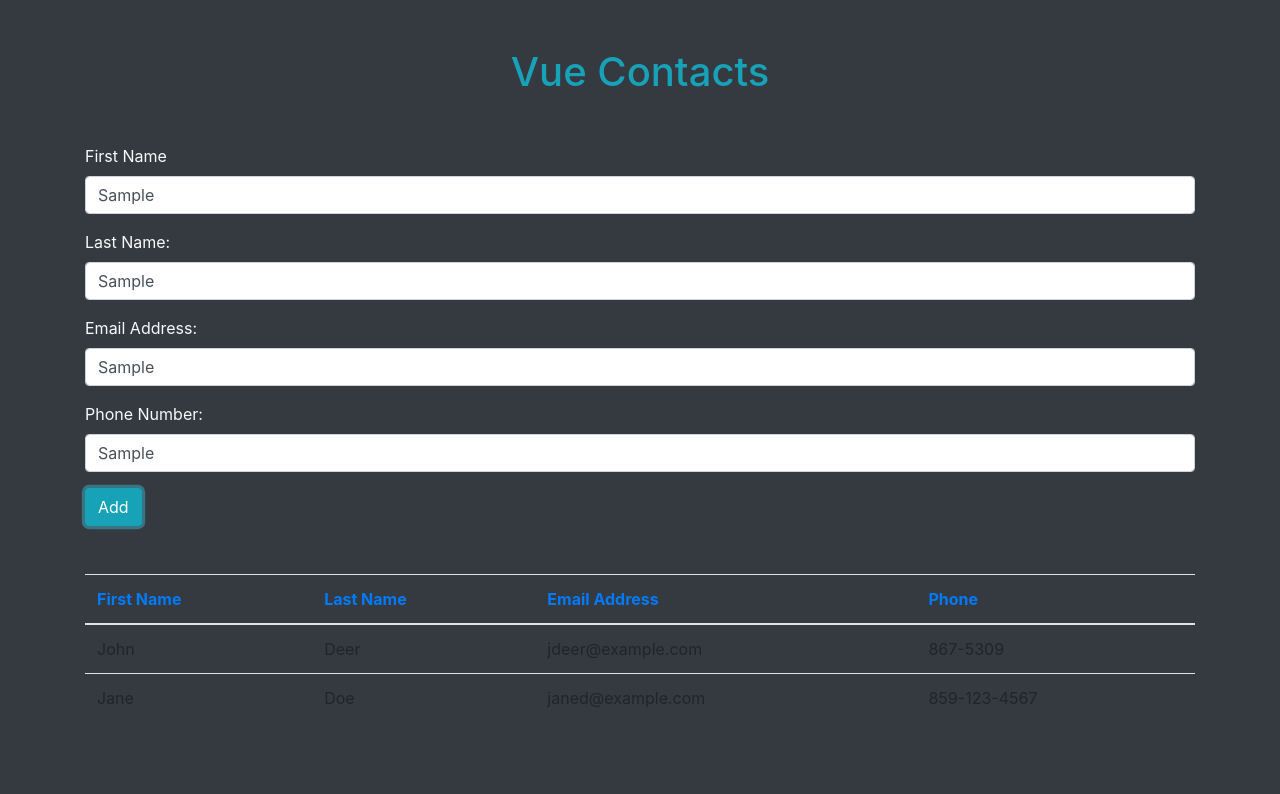
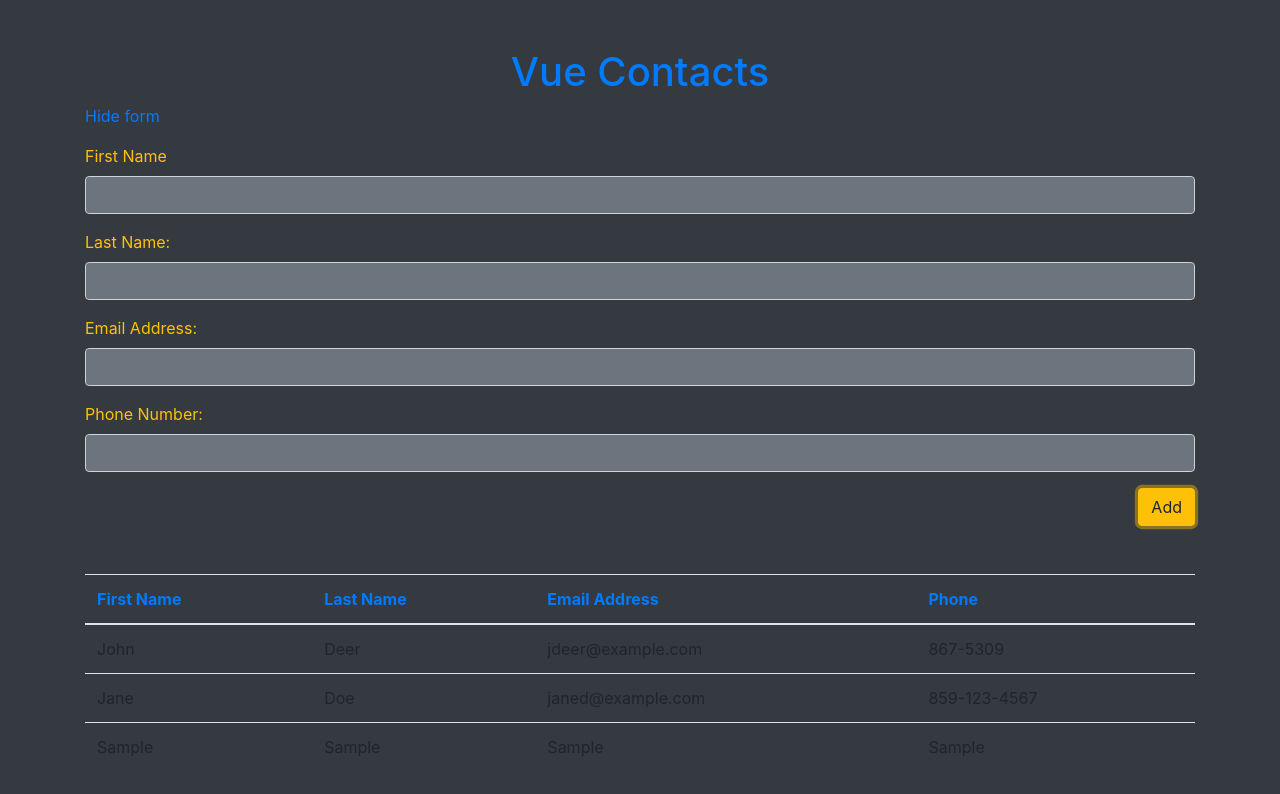
Before and after one commit to bootcamp-f18/vue-contacts, a website: page src/index.html in a window 1280 px wide. Both pictures are taken after typing "Sample", "Sample", "Sample", "Sample" into the empty fields and a click on the button "Add". Drawn offline with nearby package versions, Linux system fonts and the light colour scheme; files that its build step writes are made by us from their sources.

Commit message:
Adds add contact

```diff
--- a/src/index.html
+++ b/src/index.html
@@ -7,37 +7,40 @@
     </head>
     <body class="container bg-dark text-light">
 
-        <h1 class="mt-5 text-info text-center">Vue Contacts</h1>
+        <h1 class="mt-5 text-primary text-center">Vue Contacts</h1>
 
-        <div id="app">
+        <div id="app" v-cloak>
 
-            <form class="mt-5">
+            <a class="mt-5" href="#" v-on:click="toggleForm">{{ showForm ? 'Hide form' : 'Show form' }}</a>
+            <div class="mt-3">
+                <form class="clearfix" v-if="showForm">
                     <div class="form-group">
-                    <label for="firstname">First Name</label>
-                    <input id="firstname" type="text" class="form-control">
+                        <label for="firstname" class="text-warning">First Name</label>
+                        <input id="firstname" v-model="formFirst" type="text" class="form-control bg-secondary text-light">
                     </div>
                     <div class="form-group">
-                    <label for="lastname">Last Name:</label>
-                    <input id="lastname" type="text" class="form-control">
+                        <label for="lastname" class="text-warning">Last Name:</label>
+                        <input id="lastname" v-model="formLast" type="text" class="form-control bg-secondary text-light">
                     </div>
                     <div class="form-group">
-                    <label for="emailaddr">Email Address:</label>
-                    <input id="emailaddr" type="text" class="form-control">
+                        <label for="emailaddr" class="text-warning">Email Address:</label>
+                        <input id="emailaddr" v-model="formEmail" type="text" class="form-control bg-secondary text-light">
                     </div>
                     <div class="form-group">
-                    <label for="phonenum">Phone Number:</label>
-                    <input id="phonenum" type="text" class="form-control">
+                        <label for="phonenum" class="text-warning">Phone Number:</label>
+                        <input id="phonenum" v-model="formPhone" type="text" class="form-control bg-secondary text-light">
                     </div>
-                <button type="button" class="btn btn-info">Add</button>
+                    <button type="button" class="btn btn-warning float-right" v-on:click="addOrUpdateContact">{{ buttonText }}</button>
                 </form>
+            </div>
 
             <table class="table mt-5">
                 <thead>
                     <tr>
-                        <th><a href="#" v-on:click="sort('firstname')">First Name</a></th>
-                        <th><a href="#" v-on:click="sort('lastname')">Last Name</a></th>
-                        <th><a href="#" v-on:click="sort('emailaddr')">Email Address</a></th>
-                        <th><a href="#" v-on:click="sort('phonenum')">Phone</a></th>
+                        <th><a href="#" v-on:click="sortContacts('firstname')">First Name</a></th>
+                        <th><a href="#" v-on:click="sortContacts('lastname')">Last Name</a></th>
+                        <th><a href="#" v-on:click="sortContacts('emailaddr')">Email Address</a></th>
+                        <th><a href="#" v-on:click="sortContacts('phonenum')">Phone</a></th>
                     </tr>
                 </thead>
                 <tbody>
--- a/src/js/app.js
+++ b/src/js/app.js
@@ -5,6 +5,16 @@ let app = new Vue({
     el: "#app",
 
     data: {
+
+        buttonText: 'Add',
+        showForm: true,
+
+        formFirst: '',
+        formLast: '',
+        formEmail: '',
+        formPhone: '',
+
+        nextId: 3,
 
         contacts: [
             {
@@ -27,6 +37,42 @@ let app = new Vue({
 
     methods: {
 
+        addOrUpdateContact: function () {
+
+            // TODO:
+            // What kind of input validation do we want to do?
+
+            let newContact = {
+                id: this.nextId,
+                firstname: this.formFirst,
+                lastname: this.formLast,
+                emailaddr: this.formEmail,
+                phonenum: this.formPhone
+            };
+
+            this.nextId++;
+
+            this.contacts.push(newContact);
+
+            this.formFirst = '';
+            this.formLast = '';
+            this.formEmail = '';
+            this.formPhone = '';
+
+        },
+
+        sortContacts: function (sortField) {
+
+            console.log("Sorting contacts by [" + sortField + "]");
+
+        },
+
+        toggleForm: function () {
+
+            this.showForm = !this.showForm;
+
+        }
+
     }
 
 });
--- a/src/scss/style.scss
+++ b/src/scss/style.scss
@@ -1,6 +1,6 @@
-$test: 'test';
-
-
+[v-cloak] {
+    display: none;
+}
 
 // Bootstrap and its default variables
 @import "../../node_modules/bootstrap/scss/bootstrap";
```
Also changed, not shown: dist/css/style.css, dist/index.html, dist/js/app.js, 1 other file. Lines whose indentation alone changed are shown as unchanged.
